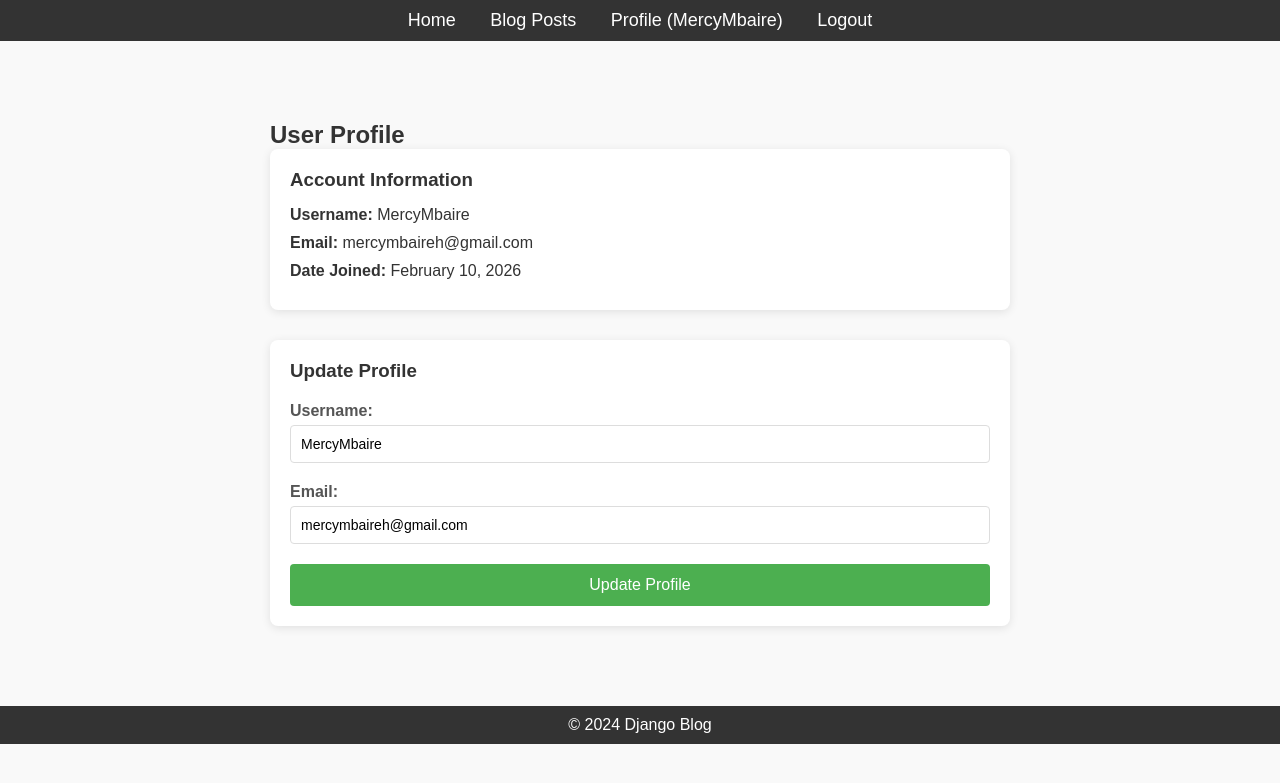
After one commit to Mercy-Mbaire/Alx_DjangoLearnLab, a Django app: page /profile/ in a window 1280 px wide. The commit adds this page. Shown: the top 783 px of the page. Run offline with Django 5.2, Linux system fonts and the light colour scheme; a user stored in the database is signed in.

Commit message:
Implemented the authentication system to enable user registration,login/logout functionality and profile management.

```diff
--- /dev/null
+++ b/django_blog/blog/forms.py
@@ -0,0 +1,26 @@
+from django import forms
+from django.contrib.auth.forms import UserCreationForm
+from django.contrib.auth.models import User
+
+
+class CustomUserCreationForm(UserCreationForm):
+    email = forms.EmailField(required=True, help_text='Required. Enter a valid email address.')
+
+    class Meta:
+        model = User
+        fields = ('username', 'email', 'password1', 'password2')
+
+    def save(self, commit=True):
+        user = super().save(commit=False)
+        user.email = self.cleaned_data['email']
+        if commit:
+            user.save()
+        return user
+
+
+class UserUpdateForm(forms.ModelForm):
+    email = forms.EmailField(required=True)
+
+    class Meta:
+        model = User
+        fields = ['username', 'email']
--- a/django_blog/blog/static/css/styles.css
+++ b/django_blog/blog/static/css/styles.css
@@ -43,3 +43,153 @@ footer {
     background-color: #333;
     color: white;
 }
+
+/* Authentication Forms */
+.auth-container {
+    max-width: 500px;
+    margin: 50px auto;
+    padding: 30px;
+    background-color: white;
+    border-radius: 8px;
+    box-shadow: 0 2px 10px rgba(0, 0, 0, 0.1);
+}
+
+.auth-container h2 {
+    margin-bottom: 20px;
+    color: #333;
+    text-align: center;
+}
+
+.auth-form {
+    display: flex;
+    flex-direction: column;
+}
+
+.form-group {
+    margin-bottom: 20px;
+}
+
+.form-group label {
+    display: block;
+    margin-bottom: 5px;
+    font-weight: bold;
+    color: #555;
+}
+
+.form-group input {
+    width: 100%;
+    padding: 10px;
+    border: 1px solid #ddd;
+    border-radius: 4px;
+    font-size: 14px;
+}
+
+.form-group input:focus {
+    outline: none;
+    border-color: #4CAF50;
+}
+
+.form-text {
+    display: block;
+    margin-top: 5px;
+    font-size: 12px;
+    color: #666;
+}
+
+.error {
+    color: #d32f2f;
+    font-size: 12px;
+    margin-top: 5px;
+    display: block;
+}
+
+/* Buttons */
+.btn {
+    padding: 12px 24px;
+    border: none;
+    border-radius: 4px;
+    cursor: pointer;
+    font-size: 16px;
+    text-decoration: none;
+    display: inline-block;
+    text-align: center;
+}
+
+.btn-primary {
+    background-color: #4CAF50;
+    color: white;
+}
+
+.btn-primary:hover {
+    background-color: #45a049;
+}
+
+/* Alerts */
+.alert {
+    padding: 15px;
+    margin-bottom: 20px;
+    border-radius: 4px;
+}
+
+.alert-success {
+    background-color: #d4edda;
+    color: #155724;
+    border: 1px solid #c3e6cb;
+}
+
+.alert-error {
+    background-color: #f8d7da;
+    color: #721c24;
+    border: 1px solid #f5c6cb;
+}
+
+.auth-link {
+    text-align: center;
+    margin-top: 20px;
+}
+
+.auth-link a {
+    color: #4CAF50;
+    text-decoration: none;
+}
+
+.auth-link a:hover {
+    text-decoration: underline;
+}
+
+/* Profile */
+.profile-container {
+    max-width: 800px;
+    margin: 50px auto;
+    padding: 30px;
+}
+
+.profile-info {
+    background-color: white;
+    padding: 20px;
+    border-radius: 8px;
+    box-shadow: 0 2px 10px rgba(0, 0, 0, 0.1);
+    margin-bottom: 30px;
+}
+
+.profile-info h3 {
+    margin-bottom: 15px;
+    color: #333;
+}
+
+.profile-info p {
+    margin: 10px 0;
+    font-size: 16px;
+}
+
+.profile-edit {
+    background-color: white;
+    padding: 20px;
+    border-radius: 8px;
+    box-shadow: 0 2px 10px rgba(0, 0, 0, 0.1);
+}
+
+.profile-edit h3 {
+    margin-bottom: 20px;
+    color: #333;
+}
--- a/django_blog/blog/templates/blog/base.html
+++ b/django_blog/blog/templates/blog/base.html
@@ -1,19 +1,27 @@
 <!DOCTYPE html>
 <html lang="en">
+
 <head>
+    {% load static %}
     <meta charset="UTF-8">
     <meta name="viewport" content="width=device-width, initial-scale=1.0">
     <title>{% block title %}Django Blog{% endblock %}</title>
     <link rel="stylesheet" href="{% static 'css/styles.css' %}">
 </head>
+
 <body>
     <header>
         <nav>
             <ul>
-                <li><a href="{% url 'home' %}">Home</a></li>
-                <li><a href="{% url 'posts' %}">Blog Posts</a></li>
+                <li><a href="/">Home</a></li>
+                <li><a href="/">Blog Posts</a></li>
+                {% if user.is_authenticated %}
+                <li><a href="{% url 'profile' %}">Profile ({{ user.username }})</a></li>
+                <li><a href="{% url 'logout' %}">Logout</a></li>
+                {% else %}
                 <li><a href="{% url 'login' %}">Login</a></li>
                 <li><a href="{% url 'register' %}">Register</a></li>
+                {% endif %}
             </ul>
         </nav>
     </header>
@@ -30,4 +38,5 @@
 
     <script src="{% static 'js/scripts.js' %}"></script>
 </body>
+
 </html>
--- /dev/null
+++ b/django_blog/blog/templates/blog/profile.html
@@ -0,0 +1,56 @@
+{% extends 'blog/base.html' %}
+{% load static %}
+
+{% block title %}Profile - Django Blog{% endblock %}
+
+{% block content %}
+<div class="profile-container">
+    <h2>User Profile</h2>
+
+    {% if messages %}
+    {% for message in messages %}
+    <div class="alert alert-{{ message.tags }}">
+        {{ message }}
+    </div>
+    {% endfor %}
+    {% endif %}
+
+    <div class="profile-info">
+        <h3>Account Information</h3>
+        <p><strong>Username:</strong> {{ user.username }}</p>
+        <p><strong>Email:</strong> {{ user.email }}</p>
+        <p><strong>Date Joined:</strong> {{ user.date_joined|date:"F d, Y" }}</p>
+    </div>
+
+    <div class="profile-edit">
+        <h3>Update Profile</h3>
+        <form method="post" class="auth-form">
+            {% csrf_token %}
+
+            {% if form.errors %}
+            <div class="alert alert-error">
+                <p>Please correct the errors below.</p>
+            </div>
+            {% endif %}
+
+            <div class="form-group">
+                <label for="{{ form.username.id_for_label }}">Username:</label>
+                {{ form.username }}
+                {% if form.username.errors %}
+                <span class="error">{{ form.username.errors }}</span>
+                {% endif %}
+            </div>
+
+            <div class="form-group">
+                <label for="{{ form.email.id_for_label }}">Email:</label>
+                {{ form.email }}
+                {% if form.email.errors %}
+                <span class="error">{{ form.email.errors }}</span>
+                {% endif %}
+            </div>
+
+            <button type="submit" class="btn btn-primary">Update Profile</button>
+        </form>
+    </div>
+</div>
+{% endblock %}
--- /dev/null
+++ b/django_blog/blog/urls.py
@@ -0,0 +1,10 @@
+from django.urls import path
+from django.contrib.auth import views as auth_views
+from . import views
+
+urlpatterns = [
+    path('login/', auth_views.LoginView.as_view(template_name='blog/login.html'), name='login'),
+    path('logout/', auth_views.LogoutView.as_view(template_name='blog/logout.html'), name='logout'),
+    path('register/', views.register, name='register'),
+    path('profile/', views.profile, name='profile'),
+]
--- a/django_blog/blog/views.py
+++ b/django_blog/blog/views.py
@@ -1,3 +1,34 @@
-from django.shortcuts import render
+from django.shortcuts import render, redirect
+from django.contrib.auth import login
+from django.contrib.auth.decorators import login_required
+from django.contrib import messages
+from .forms import CustomUserCreationForm, UserUpdateForm
 
-# Create your views here.
+
+def register(request):
+    """Handle user registration"""
+    if request.method == 'POST':
+        form = CustomUserCreationForm(request.POST)
+        if form.is_valid():
+            user = form.save()
+            login(request, user)
+            messages.success(request, f'Account created successfully! Welcome, {user.username}!')
+            return redirect('profile')
+    else:
+        form = CustomUserCreationForm()
+    return render(request, 'blog/register.html', {'form': form})
+
+
+@login_required
+def profile(request):
+    """Handle user profile view and updates"""
+    if request.method == 'POST':
+        form = UserUpdateForm(request.POST, instance=request.user)
+        if form.is_valid():
+            form.save()
+            messages.success(request, 'Your profile has been updated successfully!')
+            return redirect('profile')
+    else:
+        form = UserUpdateForm(instance=request.user)
+
+    return render(request, 'blog/profile.html', {'form': form})
--- a/django_blog/django_blog/urls.py
+++ b/django_blog/django_blog/urls.py
@@ -15,8 +15,9 @@ Including another URLconf
     2. Add a URL to urlpatterns:  path('blog/', include('blog.urls'))
 """
 from django.contrib import admin
-from django.urls import path
+from django.urls import path, include
 
 urlpatterns = [
     path('admin/', admin.site.urls),
+    path('', include('blog.urls')),
 ]
```
Also changed, not shown: django_blog/blog/templates/blog/login.html (added, +50 -0 lines), django_blog/blog/templates/blog/logout.html (added, +11 -0 lines), django_blog/blog/templates/blog/register.html (added, +70 -0 lines), django_blog/django_blog/settings.py (+8 -0 lines), django_blog/db.sqlite3.
